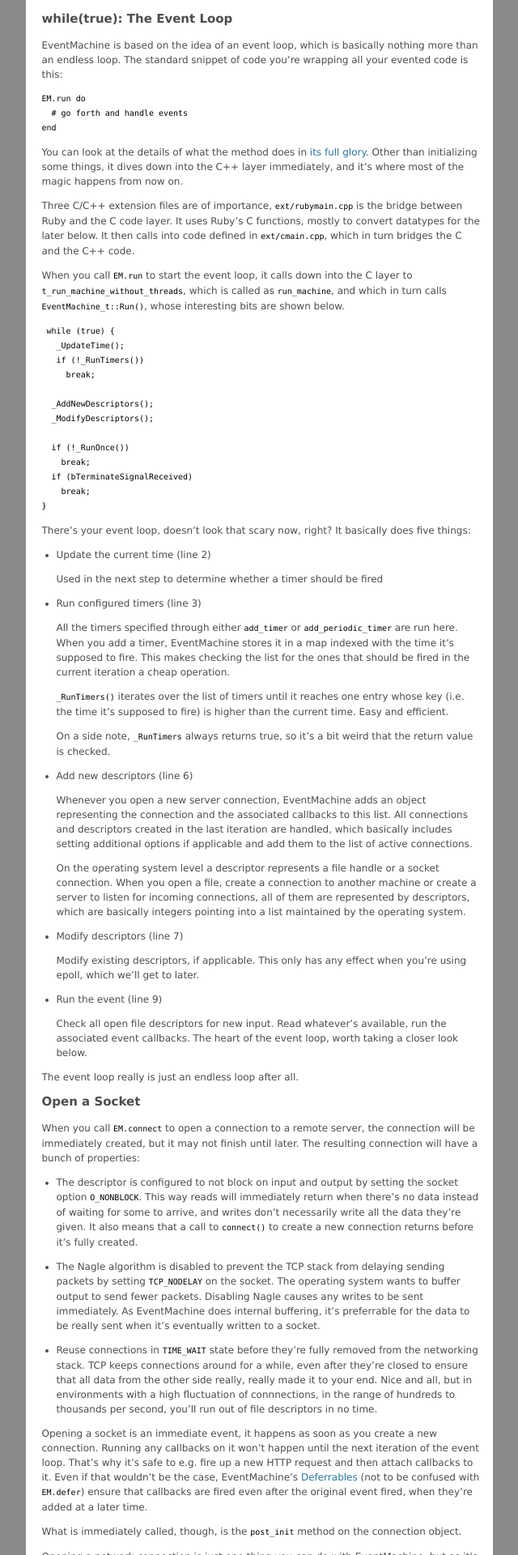
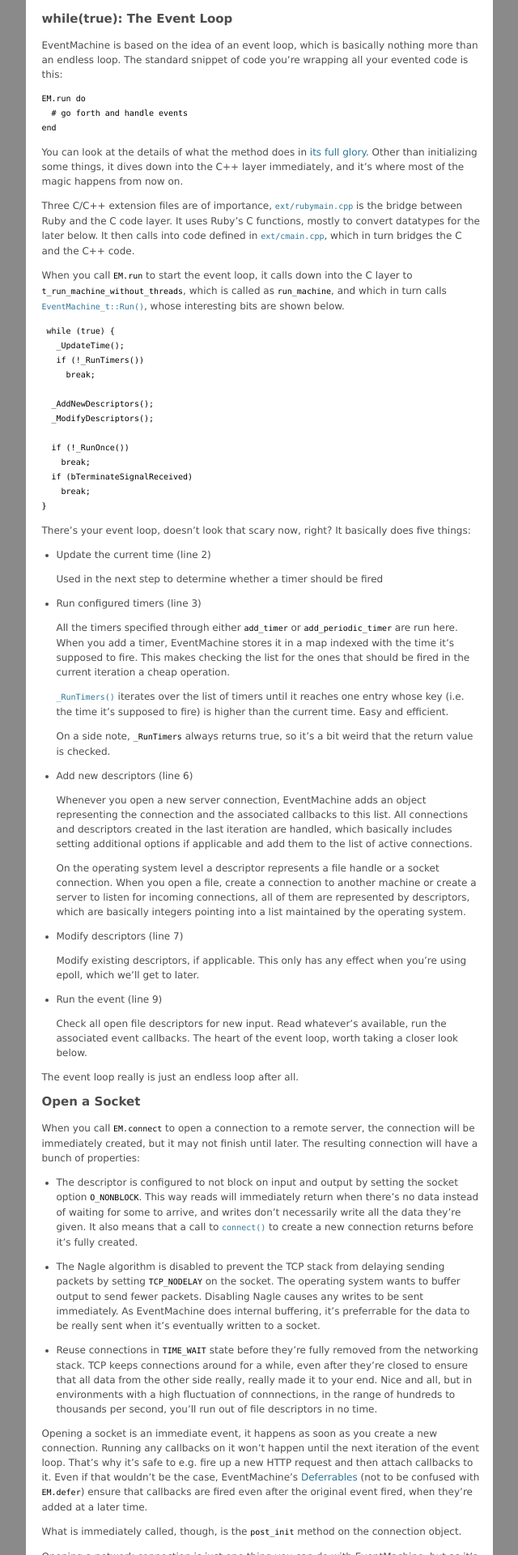
Before and after one commit to roidrage/paperplanes, a Jekyll site: the page built from index.html, in a window 1280 px wide. Shown: the part 621-2541 px from the top of the page at 81% size, without its empty margins (320-960 px from the left). Built offline with Jekyll 4.4.1, drawn with Linux system fonts in a browser that asks for light colours; comment, search, counter and statistics services are not loaded.

Commit message:
Linked code snippets are properly blue.

```diff
--- a/stylesheets/screen.css
+++ b/stylesheets/screen.css
@@ -324,6 +324,11 @@
   font-size: 10px;
   color: #000;
 }
+
+a > code {
+  color: #2B7598;
+}
+
 blockquote {
   color: #000;
 }
```
